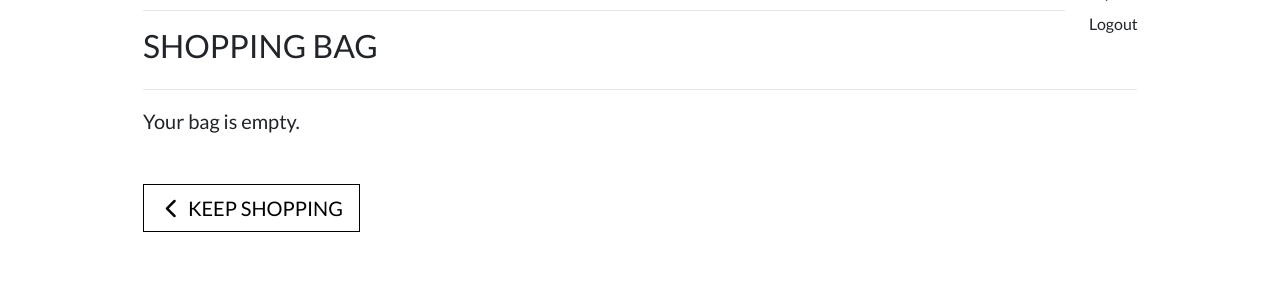
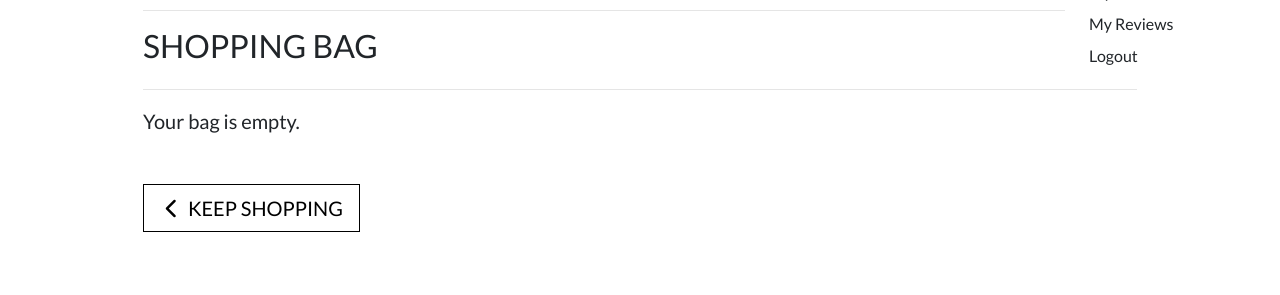
Before and after one commit to peejaywk/VinylRack, a Django app: page /bag/ in a window 1280 px wide, after a click on "My Account". Shown: the part 170-465 px from the top of the page. Run offline with Django 3.2, Linux system fonts and the light colour scheme; the visitor is signed in with stand-in values (Sample User, id 1); parts of the project's set-up code (start-up, migrations or seed data) failed here and were passed over; some libraries are stand-ins or nearby versions.

Commit message:
Add links for user review page

```diff
--- a/templates/base.html
+++ b/templates/base.html
@@ -85,6 +85,7 @@
                             {% endif %}
                             <a href="{% url 'profile' %}" class="dropdown-item">My Profile</a>
                             <a href="{% url 'wishlist' %}" class="dropdown-item">My Wishlist</a>
+                            <a href="{% url 'list_reviews' %}" class="dropdown-item">My Reviews</a>
                             <a href="{% url 'account_logout' %}" class="dropdown-item">Logout</a>
                             {% else %}
                             <a href="{% url 'account_signup' %}" class="dropdown-item">Register</a>
--- a/templates/includes/mobile-top-header.html
+++ b/templates/includes/mobile-top-header.html
@@ -39,6 +39,7 @@
                 {% endif %}
                 <a href="{% url 'profile' %}" class="dropdown-item">My Profile</a>
                 <a href="{% url 'wishlist' %}" class="dropdown-item">My Wishlist</a>
+                <a href="{% url 'list_reviews' %}" class="dropdown-item">My Reviews</a>
                 <a href="{% url 'account_logout' %}" class="dropdown-item">Logout</a>
             {% else %}
                 <a href="{% url 'account_signup' %}" class="dropdown-item">Register</a>
```
